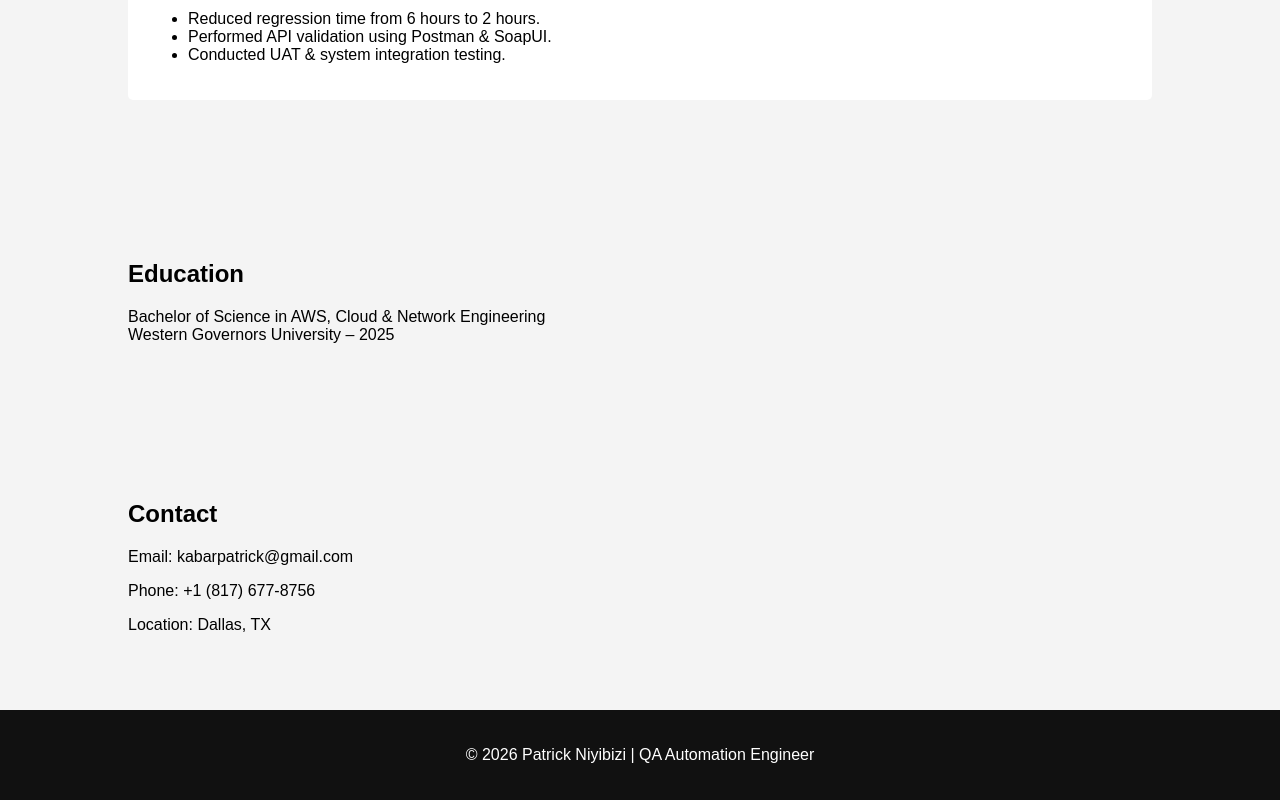
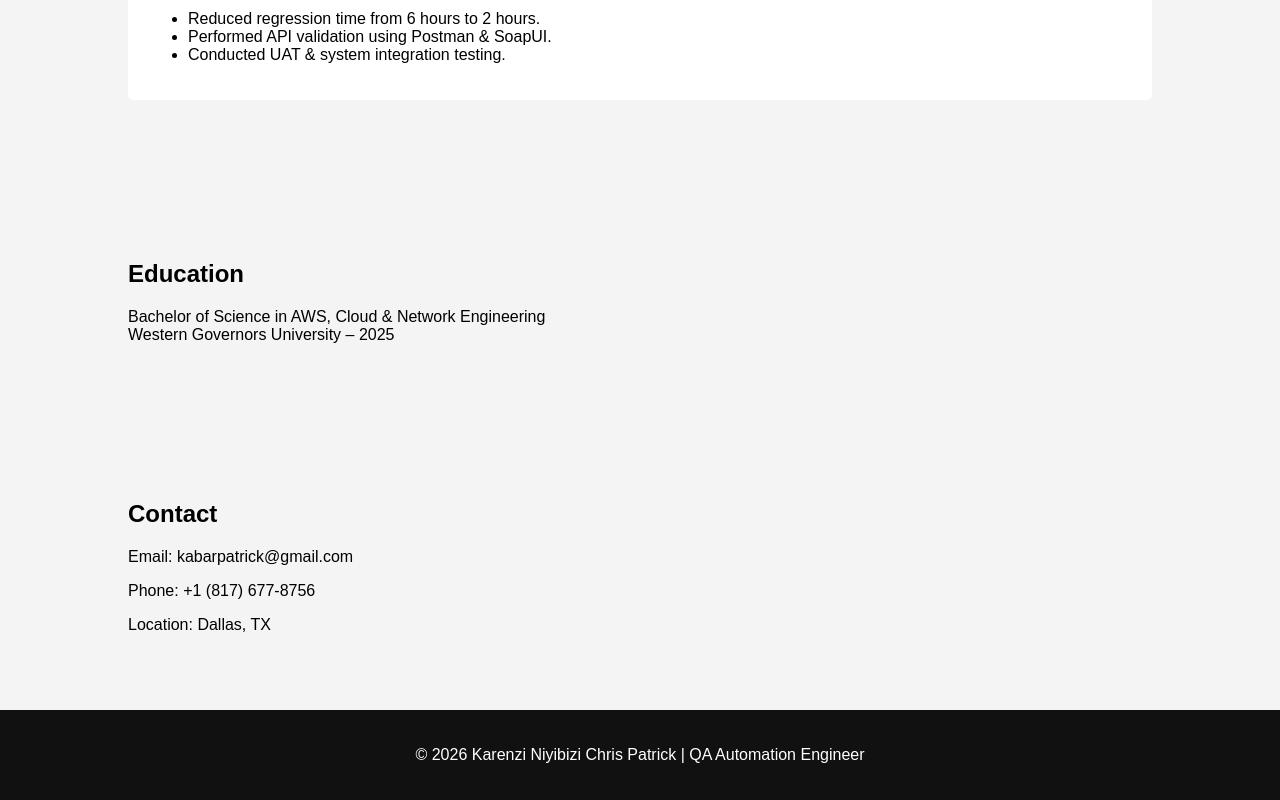
Before and after one commit to kabarpatrick-design/patrick-portfolio, a plain HTML site: page index.html in a window 1280 px wide. Shown: the part 1637-2437 px from the top of the page. Drawn offline with Linux system fonts and the light colour scheme.

Commit message:
Fix HTML formatting and structure

```diff
--- a/index.html
+++ b/index.html
@@ -110,7 +110,7 @@
 </section>
 
 <footer>
-    <p>© 2026 Patrick Niyibizi | QA Automation Engineer</p>
+    <p>© 2026 Karenzi Niyibizi Chris Patrick | QA Automation Engineer</p>
 </footer>
 
 <script src="script.js"></script>
```
